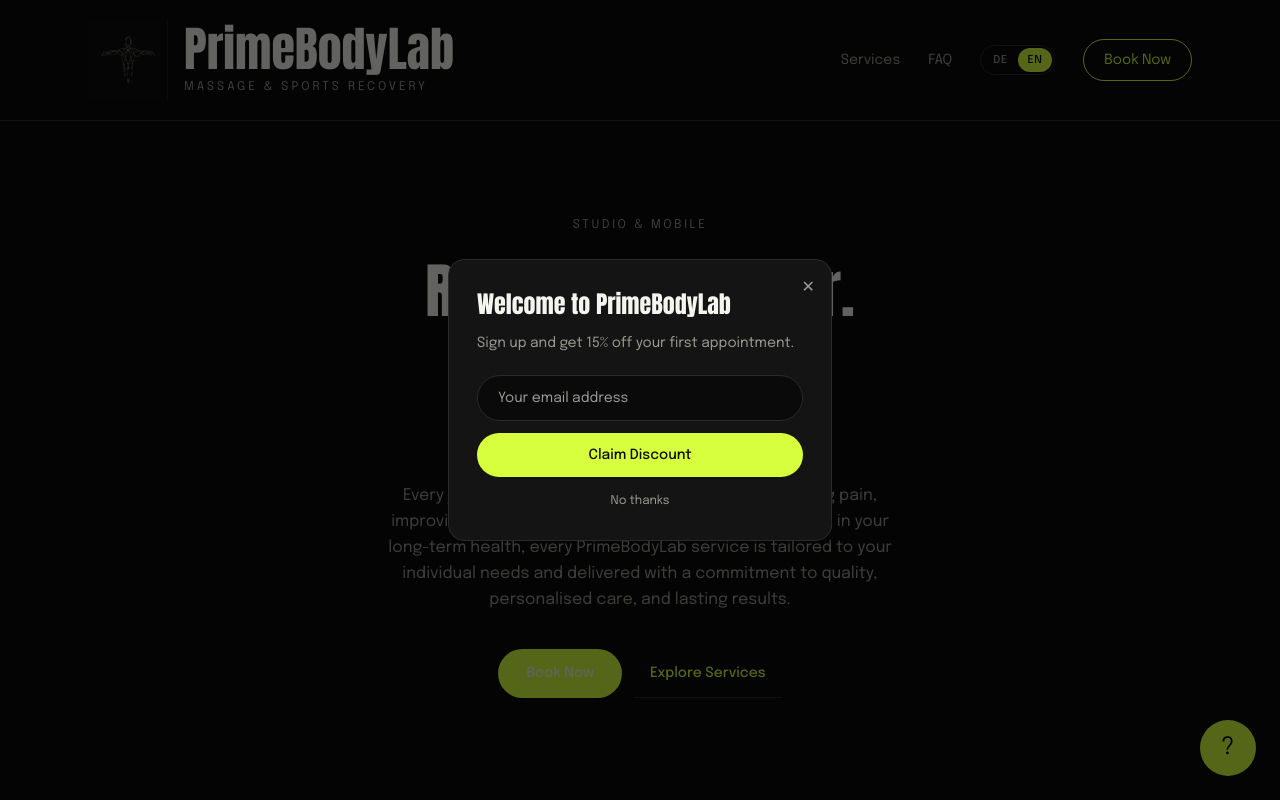
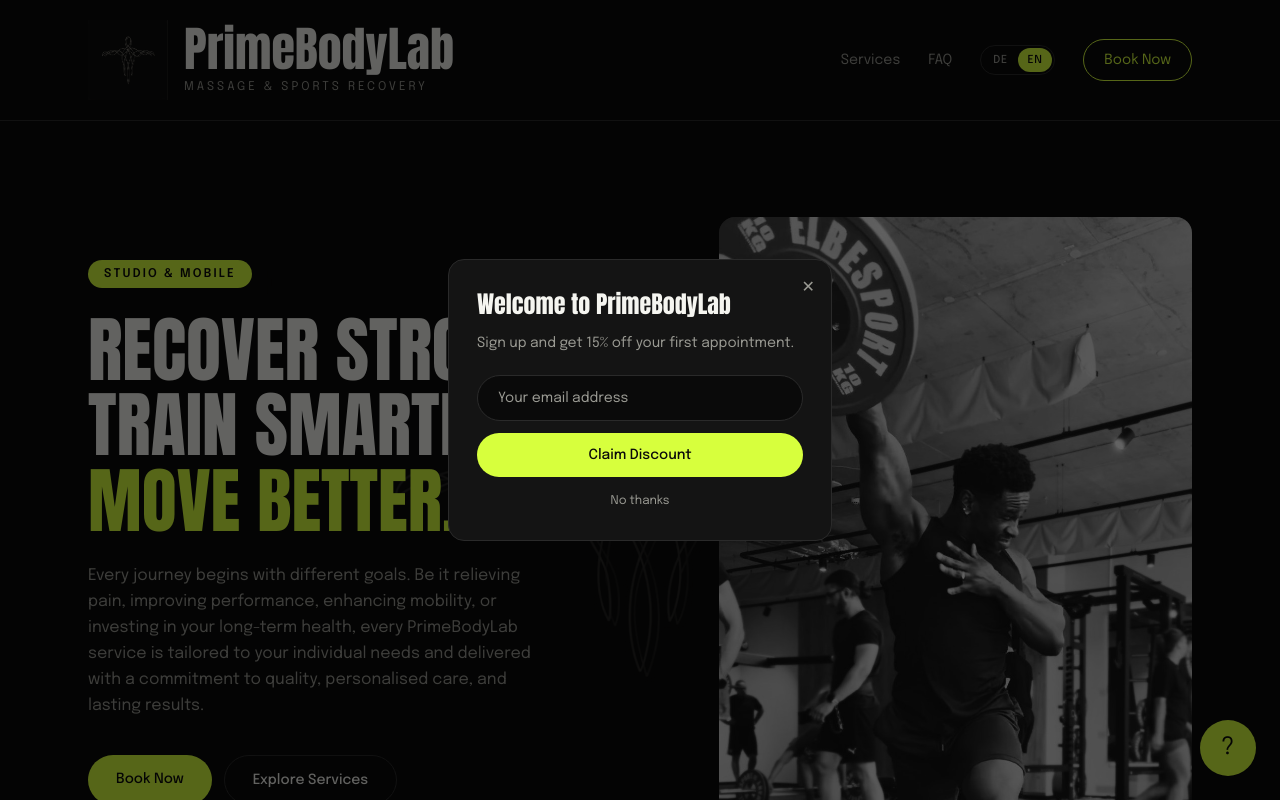
Before and after one commit to edd314/primebodylab-Website, a Next.js app: page /en in a window 1280 px wide. Shown: the top 800 px of the page. Built offline with nearby package versions, Linux system fonts and the light colour scheme.

Commit message:
feat: rebuild the hero as a two-column layout with photo and background mark

```diff
--- a/src/app/[locale]/page.tsx
+++ b/src/app/[locale]/page.tsx
@@ -1,6 +1,7 @@
 import {setRequestLocale} from 'next-intl/server';
 import {home} from '@/content/home';
 import {bookCta} from '@/lib/nav';
+import {images} from '@/content/images';
 import {Hero} from '@/components/sections/Hero';
 import {ServiceTicker} from '@/components/sections/ServiceTicker';
 import {Gallery} from '@/components/sections/Gallery';
@@ -42,6 +43,7 @@
         headline={home.hero.headline}
         body={home.hero.body}
         ctaLabel={bookCta[locale]}
+        image={images.coaching}
       />
       <ServiceTicker locale={locale} />
       <Gallery locale={locale} />
--- a/src/components/sections/Gallery.tsx
+++ b/src/components/sections/Gallery.tsx
@@ -57,7 +57,7 @@
               data-testid="gallery-slide"
               className={SLIDE_CLASS}
               sizes="(min-width: 1024px) 28vw, (min-width: 640px) 42vw, 78vw"
-              priority={index === 0}
+              priority={false}
             />
           ),
         )}
--- a/src/components/sections/Hero.tsx
+++ b/src/components/sections/Hero.tsx
@@ -1,5 +1,7 @@
+import Image from 'next/image';
 import {Link} from '@/i18n/navigation';
-import type {Locale, Localized} from '@/content/schema';
+import {Figure} from '@/components/media/Figure';
+import type {Locale, Localized, SiteImage} from '@/content/schema';
 
 type Props = {
   locale: Locale;
@@ -7,18 +9,32 @@
   headline: Localized<string[]>;
   body: Localized<string>;
   ctaLabel: string;
+  image: SiteImage;
 };
 
-export function Hero({locale, kicker, headline, body, ctaLabel}: Props) {
+export function Hero({locale, kicker, headline, body, ctaLabel, image}: Props) {
   const lines = headline[locale];
 
   return (
-    <section className="mx-auto max-w-6xl px-6 pt-16 pb-20 text-center sm:pt-24 sm:pb-28">
-      <p className="text-xs uppercase tracking-[0.22em] text-muted">{kicker[locale]}</p>
+    <section className="relative overflow-hidden">
+      <Image
+        src="/images/logo-mark.png"
+        alt=""
+        width={800}
+        height={800}
+        aria-hidden="true"
+        className="pointer-events-none absolute top-1/2 left-1/2 hidden w-[640px] -translate-x-1/2 -translate-y-1/2 opacity-20 sm:block lg:w-[760px]"
+      />
+
+      <div className="relative mx-auto grid max-w-6xl gap-10 px-6 pt-16 pb-16 sm:pt-24 sm:pb-20 lg:grid-cols-[1.2fr_1fr] lg:items-center lg:gap-16">
+        <div className="text-center lg:text-left">
+          <span className="inline-block rounded-full bg-forest px-4 py-1.5 text-xs font-semibold tracking-[0.18em] text-bone uppercase">
+            {kicker[locale]}
+          </span>
 
           {/* Each line is its own block: German words are long enough that letting
               them reflow breaks the three-line rhythm the headline depends on. */}
-      <h1 className="mt-6 font-display text-4xl leading-[1.12] sm:text-6xl">
+          <h1 className="mt-6 font-display text-4xl leading-[1.05] uppercase sm:text-6xl lg:text-7xl">
             {lines.map((line, index) => (
               <span
                 key={line}
@@ -29,25 +45,35 @@
             ))}
           </h1>
 
-      <p className="mx-auto mt-6 max-w-[58ch] text-base leading-relaxed text-muted">
+          <p className="mx-auto mt-6 max-w-[52ch] text-base leading-relaxed text-muted lg:mx-0">
             {body[locale]}
           </p>
 
-      <div className="mt-9 flex flex-wrap justify-center gap-3">
+          <div className="mt-9 flex flex-wrap justify-center gap-3 lg:justify-start">
             <Link
               href="/book"
               data-testid="hero-cta"
-          className="rounded-full bg-forest px-7 py-3.5 text-sm font-medium text-ink transition-opacity hover:opacity-90"
+              className="rounded-full bg-forest px-7 py-3.5 text-sm font-medium text-bone transition-opacity hover:opacity-90"
             >
               {ctaLabel}
             </Link>
             <Link
               href="/services"
-          className="border-b border-line px-4 py-3.5 text-sm font-medium text-sage transition-colors hover:border-forest"
+              className="rounded-full border border-line px-7 py-3.5 text-sm font-medium text-ink transition-colors hover:border-forest"
             >
               {locale === 'de' ? 'Leistungen ansehen' : 'Explore Services'}
             </Link>
           </div>
+        </div>
+
+        <Figure
+          image={image}
+          locale={locale}
+          className="aspect-[4/5] rounded-2xl lg:aspect-[3/4]"
+          sizes="(min-width: 1024px) 40vw, 100vw"
+          priority
+        />
+      </div>
     </section>
   );
 }
```
Lines whose indentation alone changed are shown as unchanged.
